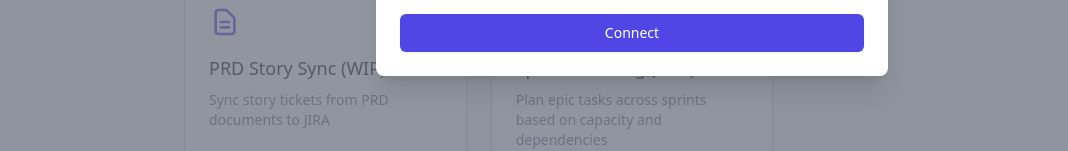
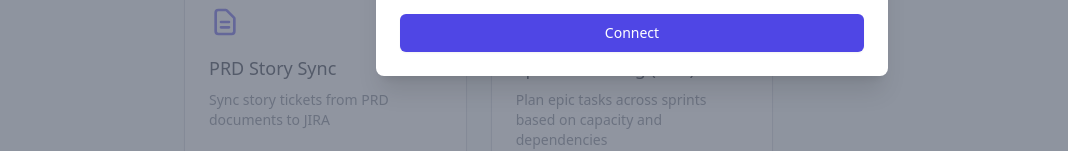
Before and after one commit to deptz/augment-ui, a Vue app: page / in a window 1280 px wide. Shown: the part 517-668 px from the top of the page, without its empty margins (8-1076 px from the left). Built offline with nearby package versions, Linux system fonts and the light colour scheme; no server answers.

Commit message:
chore: remove WIP label from PRD Story Sync feature

```diff
--- a/src/views/HomeView.vue
+++ b/src/views/HomeView.vue
@@ -100,7 +100,7 @@
             </svg>
           </div>
           <h3 class="text-lg font-medium text-gray-900 mb-2">
-            PRD Story Sync (WIP)
+            PRD Story Sync
           </h3>
           <p class="text-sm text-gray-500">
             Sync story tickets from PRD documents to JIRA
```
